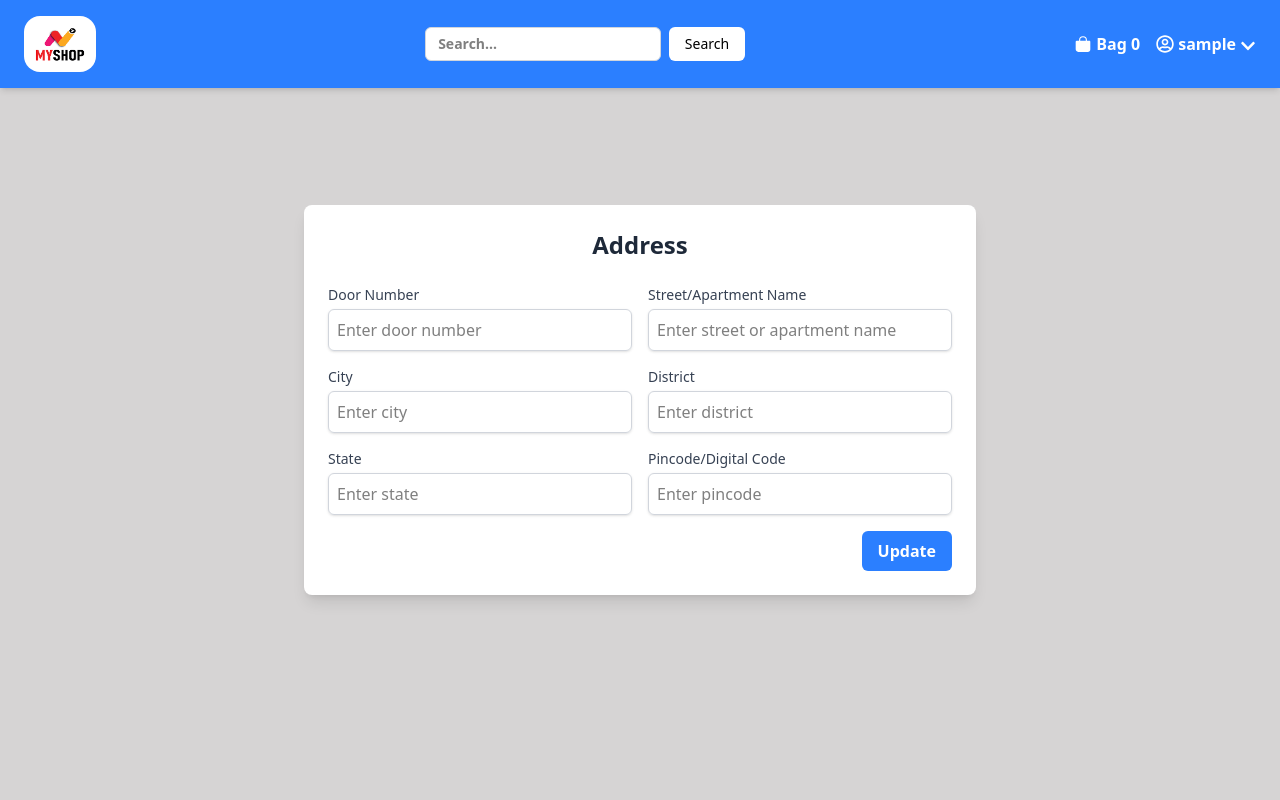
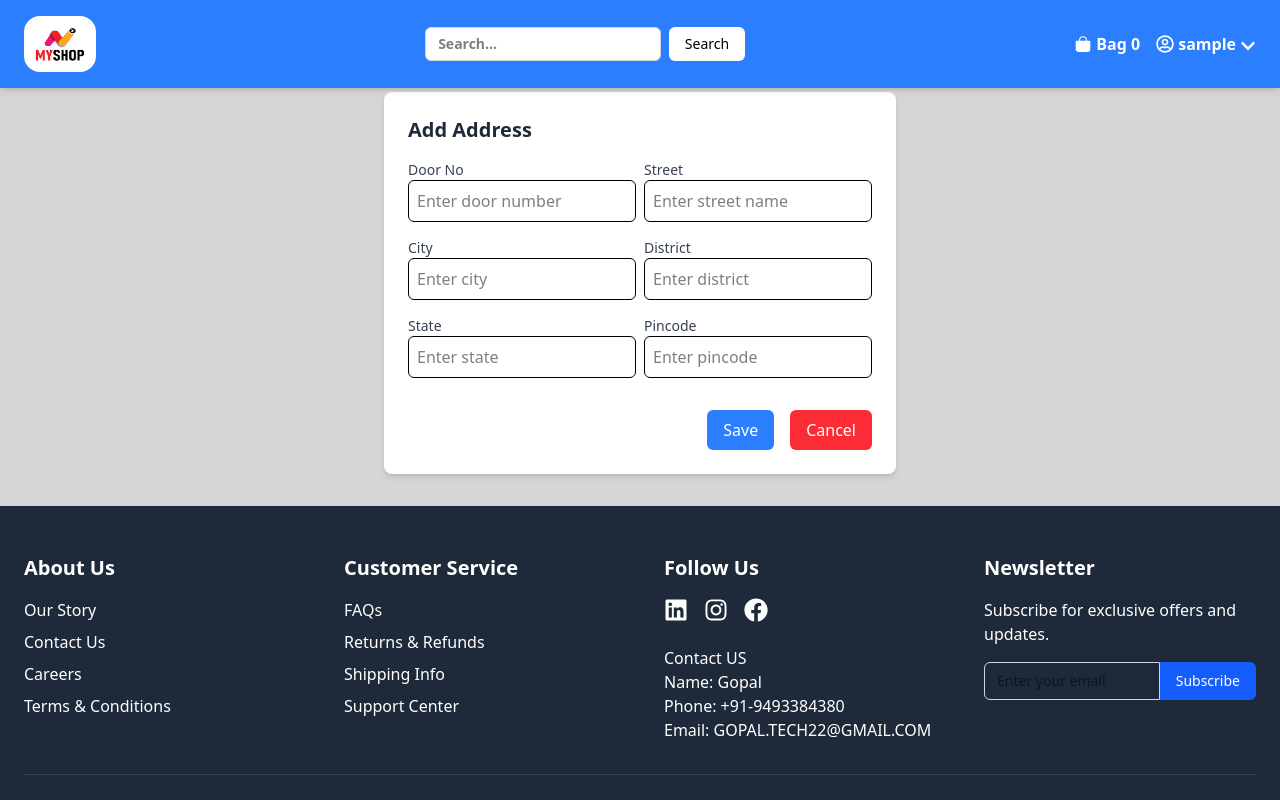
Before and after one commit to Havinav/myshope, a React (Vite) app: page /address in a window 1280 px wide. Shown: the top 800 px of the page. Built offline with nearby package versions, Linux system fonts and the light colour scheme; no server answers; the database is empty; sample sign-in values are in the browser's storage.

Commit message:
chnage track status and code updated

```diff
--- a/src/Pages/Address.jsx
+++ b/src/Pages/Address.jsx
@@ -1,11 +1,13 @@
-// AddressForm.jsx
-import { doc, setDoc, getDoc } from "firebase/firestore";
+// Address.jsx
 import React, { useEffect, useState } from "react";
 import { useSelector } from "react-redux";
+import { useNavigate } from "react-router-dom";
+import { doc, getDoc, setDoc } from "firebase/firestore";
 import { db } from "../firebase/firebase";
 import { toast } from "react-toastify";
 
-const Address = () => {
+const Address = ({ onClose, onSave }) => {
+  const navigate = useNavigate();
   const user = useSelector((state) => state.user.userData);
   const [formData, setFormData] = useState({
     doorNo: "",
@@ -14,19 +16,32 @@ const Address = () => {
     district: "",
     state: "",
     pincode: "",
-    userId: user?.id || "",
   });
+  const [formErrors, setFormErrors] = useState({});
   const [loading, setLoading] = useState(false);
-  const [errors, setErrors] = useState({});
+  const [saving, setSaving] = useState(false);
 
+  // Fetch address on mount
   useEffect(() => {
-    if (!user?.id) return;
+    if (user?.id) {
+      fetchAddress();
+    } else if (!onClose) {
+      // Only redirect if not in modal
+      toast.error("Please log in to manage your address", {
+        position: "bottom-center",
+        autoClose: 4000,
+        theme: "dark",
+      });
+      navigate("/login");
+    }
+  }, [user?.id, navigate, onClose]);
+
   const fetchAddress = async () => {
     setLoading(true);
     try {
-        const docSnap = await getDoc(doc(db, "addresses", user.id));
+      const docRef = doc(db, "addresses", user.id);
+      const docSnap = await getDoc(docRef);
       if (docSnap.exists()) {
-          console.log(docSnap.data());
         setFormData({ ...docSnap.data(), userId: user.id });
       }
     } catch (error) {
@@ -40,41 +55,59 @@ const Address = () => {
       setLoading(false);
     }
   };
-    fetchAddress();
-  }, [user?.id]);
 
-  const validateForm = () => {
-    const newErrors = {};
-    if (!formData.doorNo) newErrors.doorNo = "Door number is required";
-    if (!formData.street) newErrors.street = "Street/Apartment name is required";
-    if (!formData.city) newErrors.city = "City is required";
-    if (!formData.district) newErrors.district = "District is required";
-    if (!formData.state) newErrors.state = "State is required";
-    if (!formData.pincode) {
-      newErrors.pincode = "Pincode is required";
-    } else if (!/^\d{6}$/.test(formData.pincode)) {
-      newErrors.pincode = "Pincode must be 6 digits";
-    }
-    return newErrors;
+  // Handle form input changes
+  const handleInputChange = (e) => {
+    const { name, value } = e.target;
+    setFormData((prev) => ({ ...prev, [name]: value }));
+    setFormErrors((prev) => ({ ...prev, [name]: "" }));
   };
 
-  const handleSubmit = async (e) => {
+  // Validate form
+  const validateForm = () => {
+    const errors = {};
+    const requiredFields = [
+      "doorNo",
+      "street",
+      "city",
+      "district",
+      "state",
+      "pincode",
+    ];
+    requiredFields.forEach((field) => {
+      if (!formData[field].trim()) {
+        errors[field] = `${field
+          .replace(/([A-Z])/g, " $1")
+          .trim()} is required`;
+      }
+    });
+    setFormErrors(errors);
+    return Object.keys(errors).length === 0;
+  };
+
+  // Save address to Firestore
+  const saveAddress = async (e) => {
     e.preventDefault();
-    const formErrors = validateForm();
-    if (Object.keys(formErrors).length === 0) {
-      setLoading(true);
-      try {
-        await setDoc(doc(db, "addresses", user.id), formData);
-        toast.success("Address Saved Successfully", {
+    if (!validateForm()) {
+      toast.error("Please fill in all required fields", {
         position: "bottom-center",
         autoClose: 2000,
-          hideProgressBar: false,
-          closeOnClick: true,
-          pauseOnHover: true,
-          draggable: true,
-          progress: undefined,
         theme: "dark",
       });
+      return;
+    }
+
+    setSaving(true);
+    try {
+      await setDoc(doc(db, "addresses", user.id), formData, { merge: true });
+      toast.success("Address saved successfully", {
+        position: "bottom-center",
+        autoClose: 2000,
+        theme: "dark",
+      });
+      if (onSave) onSave(); // Trigger fetchAddress in Cart.jsx
+      if (onClose) onClose(); // Close modal in Cart.jsx
+      else navigate("/cart"); // Redirect to cart if standalone
     } catch (error) {
       console.error("Error saving address:", error);
       toast.error("Failed to save address", {
@@ -83,202 +116,143 @@ const Address = () => {
         theme: "dark",
       });
     } finally {
-        setLoading(false);
-      }
-    } else {
-      setErrors(formErrors);
-    }
-  };
-
-  const handleChange = (e) => {
-    const { name, value } = e.target;
-    setFormData({ ...formData, [name]: value });
-    if (errors[name]) {
-      setErrors({ ...errors, [name]: "" });
+      setSaving(false);
     }
   };
 
   return (
-    <div className="min-h-screen flex items-center justify-center p-4 text-black">
-      <div className="bg-white p-6 rounded-lg shadow-lg w-full max-w-2xl">
-        {loading && (
-          <div className="w-full bg-gray-200 rounded-full h-2.5 mb-6 overflow-hidden">
-            <div
-              className="bg-blue-600 h-2.5 rounded-full animate-progress"
-              style={{ width: "100%" }}
-            ></div>
+    <div className="font-manrope mt-22 md:mt-23 p-6 text-black bg-white rounded-lg shadow-md max-w-lg mx-auto">
+      <h2 className="text-xl font-semibold mb-4 text-gray-800">
+        {formData.doorNo ? "Edit Address" : "Add Address"}
+      </h2>
+      {loading ? (
+        <div className="text-center">
+          <div className="animate-spin inline-block w-6 h-6 border-4 border-blue-500 border-t-transparent rounded-full"></div>
+          <span className="ml-2 text-gray-600">Loading...</span>
         </div>
-        )}
-        <h2 className="text-2xl font-bold mb-6 text-center text-gray-800">
-          Address
-        </h2>
-        <form onSubmit={handleSubmit} className="space-y-4">
-          <div className="grid grid-cols-1 md:grid-cols-2 gap-4">
-            {/* Door Number */}
+      ) : (
+        <form onSubmit={saveAddress} className="space-y-4">
+          <div className="grid grid-cols-2 gap-2">
             <div>
-              <label
-                htmlFor="doorNo"
-                className="block text-sm font-medium text-gray-700"
-              >
-                Door Number
+              <label className="block text-sm font-medium text-gray-700">
+                Door No
               </label>
               <input
                 type="text"
-                id="doorNo"
                 name="doorNo"
                 value={formData.doorNo}
-                onChange={handleChange}
-                className={`mt-1 block w-full rounded-md border ${
-                  errors.doorNo ? "border-red-500" : "border-gray-300"
-                } shadow-sm focus:border-blue-500 focus:ring focus:ring-blue-200 focus:ring-opacity-50 p-2`}
+                onChange={handleInputChange}
+                className="w-full p-2 border rounded-md focus:outline-none focus:ring-2 focus:ring-blue-500"
                 placeholder="Enter door number"
-                disabled={loading}
               />
-              {errors.doorNo && (
-                <p className="mt-1 text-sm text-red-500">{errors.doorNo}</p>
+              {formErrors.doorNo && (
+                <p className="text-red-500 text-sm mt-1">{formErrors.doorNo}</p>
               )}
             </div>
-
-            {/* Street/Apartment Name */}
             <div>
-              <label
-                htmlFor="street"
-                className="block text-sm font-medium text-gray-700"
-              >
-                Street/Apartment Name
+              <label className="block text-sm font-medium text-gray-700">
+                Street
               </label>
               <input
                 type="text"
-                id="street"
                 name="street"
                 value={formData.street}
-                onChange={handleChange}
-                className={`mt-1 block w-full rounded-md border ${
-                  errors.street ? "border-red-500" : "border-gray-300"
-                } shadow-sm focus:border-blue-500 focus:ring focus:ring-blue-200 focus:ring-opacity-50 p-2`}
-                placeholder="Enter street or apartment name"
-                disabled={loading}
+                onChange={handleInputChange}
+                className="w-full p-2 border rounded-md focus:outline-none focus:ring-2 focus:ring-blue-500"
+                placeholder="Enter street name"
               />
-              {errors.street && (
-                <p className="mt-1 text-sm text-red-500">{errors.street}</p>
+              {formErrors.street && (
+                <p className="text-red-500 text-sm mt-1">{formErrors.street}</p>
               )}
             </div>
-
-            {/* City */}
+          </div>
+          <div className="grid grid-cols-2 gap-2">
           <div>
-              <label
-                htmlFor="city"
-                className="block text-sm font-medium text-gray-700"
-              >
+            <label className="block text-sm font-medium text-gray-700">
               City
             </label>
             <input
               type="text"
-                id="city"
               name="city"
               value={formData.city}
-                onChange={handleChange}
-                className={`mt-1 block w-full rounded-md border ${
-                  errors.city ? "border-red-500" : "border-gray-300"
-                } shadow-sm focus:border-blue-500 focus:ring focus:ring-blue-200 focus:ring-opacity-50 p-2`}
+              onChange={handleInputChange}
+              className="w-full p-2 border rounded-md focus:outline-none focus:ring-2 focus:ring-blue-500"
               placeholder="Enter city"
-                disabled={loading}
             />
-              {errors.city && (
-                <p className="mt-1 text-sm text-red-500">{errors.city}</p>
+            {formErrors.city && (
+              <p className="text-red-500 text-sm mt-1">{formErrors.city}</p>
             )}
           </div>
-
-            {/* District */}
           <div>
-              <label
-                htmlFor="district"
-                className="block text-sm font-medium text-gray-700"
-              >
+            <label className="block text-sm font-medium text-gray-700">
               District
             </label>
             <input
               type="text"
-                id="district"
               name="district"
               value={formData.district}
-                onChange={handleChange}
-                className={`mt-1 block w-full rounded-md border ${
-                  errors.district ? "border-red-500" : "border-gray-300"
-                } shadow-sm focus:border-blue-500 focus:ring focus:ring-blue-200 focus:ring-opacity-50 p-2`}
+              onChange={handleInputChange}
+              className="w-full p-2 border rounded-md focus:outline-none focus:ring-2 focus:ring-blue-500"
               placeholder="Enter district"
-                disabled={loading}
             />
-              {errors.district && (
-                <p className="mt-1 text-sm text-red-500">{errors.district}</p>
+            {formErrors.district && (
+              <p className="text-red-500 text-sm mt-1">{formErrors.district}</p>
             )}
           </div>
-
-            {/* State */}
+          </div>
+          <div className="grid grid-cols-2 gap-2">
           <div>
-              <label
-                htmlFor="state"
-                className="block text-sm font-medium text-gray-700"
-              >
+            <label className="block text-sm font-medium text-gray-700">
               State
             </label>
             <input
               type="text"
-                id="state"
               name="state"
               value={formData.state}
-                onChange={handleChange}
-                className={`mt-1 block w-full rounded-md border ${
-                  errors.state ? "border-red-500" : "border-gray-300"
-                } shadow-sm focus:border-blue-500 focus:ring focus:ring-blue-200 focus:ring-opacity-50 p-2`}
+              onChange={handleInputChange}
+              className="w-full p-2 border rounded-md focus:outline-none focus:ring-2 focus:ring-blue-500"
               placeholder="Enter state"
-                disabled={loading}
             />
-              {errors.state && (
-                <p className="mt-1 text-sm text-red-500">{errors.state}</p>
+            {formErrors.state && (
+              <p className="text-red-500 text-sm mt-1">{formErrors.state}</p>
             )}
           </div>
-
-            {/* Pincode */}
           <div>
-              <label
-                htmlFor="pincode"
-                className="block text-sm font-medium text-gray-700"
-              >
-                Pincode/Digital Code
+            <label className="block text-sm font-medium text-gray-700">
+              Pincode
             </label>
             <input
               type="text"
-                id="pincode"
               name="pincode"
               value={formData.pincode}
-                onChange={handleChange}
-                className={`mt-1 block w-full rounded-md border ${
-                  errors.pincode ? "border-red-500" : "border-gray-300"
-                } shadow-sm focus:border-blue-500 focus:ring focus:ring-blue-200 focus:ring-opacity-50 p-2`}
+              onChange={handleInputChange}
+              className="w-full p-2 border rounded-md focus:outline-none focus:ring-2 focus:ring-blue-500"
               placeholder="Enter pincode"
-                maxLength="6"
-                disabled={loading}
             />
-              {errors.pincode && (
-                <p className="mt-1 text-sm text-red-500">{errors.pincode}</p>
+            {formErrors.pincode && (
+              <p className="text-red-500 text-sm mt-1">{formErrors.pincode}</p>
             )}
           </div>
           </div>
-
-          <div className="flex justify-end">
+          <div className="pt-4 flex justify-end gap-4">
             <button
               type="submit"
-              className={`bg-blue-500 hover:bg-blue-600 text-white font-semibold py-2 px-4 rounded-md focus:outline-none focus:ring-2 focus:ring-blue-200 transition duration-200 ${
-                loading ? "opacity-50 cursor-not-allowed" : ""
-              }`}
-
+              className="bg-blue-500 text-white py-2 px-4 rounded-md hover:bg-blue-600 focus:outline-none focus:ring-2 focus:ring-blue-500 disabled:opacity-50 disabled:cursor-not-allowed"
+              disabled={saving || loading}
             >
-             Update
+               {formData.doorNo ? "Update" : "Save"}
+            </button>
+            <button
+              type="button"
+              className="bg-red-500 text-white py-2 px-4 rounded-md hover:bg-red-600 focus:outline-none focus:ring-2 focus:ring-red-500 disabled:opacity-50 disabled:cursor-not-allowed"
+              onClick={() => (onClose ? onClose() : navigate("/cart"))}
+              disabled={saving || loading}
+            >
+              Cancel
             </button>
           </div>
         </form>
-      </div>
+      )}
     </div>
   );
 };
--- a/src/Pages/Cart.jsx
+++ b/src/Pages/Cart.jsx
@@ -9,7 +9,7 @@ import { toast } from "react-toastify";
 import { Link } from "react-router-dom";
 import { doc, getDoc } from "firebase/firestore";
 import { db } from "../firebase/firebase";
-
+import Address from "./Address";
 
 const Cart = () => {
   const dispatch = useDispatch();
@@ -59,8 +59,6 @@ const Cart = () => {
     }
   };
 
-
-
   // Handle product deletion
   const handleRemoveProduct = (productId) => {
     dispatch(removeProductAsync({ productId: Number(productId), userId: user.id }));
@@ -75,9 +73,8 @@ const Cart = () => {
   const tax = subtotal * 0.1;
   const total = subtotal + shipping + tax;
 
-
   return (
-    <div className="min-h-screen  py-8 px-4 sm:px-6 lg:px-8 mt-25 md:mt-18">
+    <div className="min-h-screen py-8 px-4 sm:px-6 lg:px-8 mt-25 md:mt-18 font-manrope">
       <div className="max-w-7xl mx-auto">
         {(loading || addressLoading) && (
           <div className="w-full bg-gray-200 rounded-full h-2.5 mb-6 overflow-hidden">
@@ -149,7 +146,6 @@ const Cart = () => {
                               <p className="font-semibold text-black">
                                 ${item.price.toFixed(2)} | Discount: {item.discountPercentage?.toFixed(2) || 0}%
                               </p>
-
                               <button
                                 className="mt-2 text-red-500 hover:bg-red-100 hover:text-red-600 p-1 rounded-md"
                                 onClick={() => handleRemoveProduct(item.id)}
@@ -195,7 +191,7 @@ const Cart = () => {
                     </div>
                   </div>
                 </div>
-                <Link to={'/checkout'}>
+                <Link to="/checkout">
                   <button
                     className="w-full mt-6 bg-blue-500 text-white py-2 px-4 rounded-md hover:bg-blue-600 focus:outline-none focus:ring-2 focus:ring-blue-500 transition duration-200 disabled:opacity-50 disabled:cursor-not-allowed"
                     disabled={cartItems.length === 0 || loading || addressLoading}
@@ -210,36 +206,12 @@ const Cart = () => {
 
         {/* Address Modal */}
         {addressFlag && (
-          <div className="fixed  inset-0 bg-opacity-100 flex items-center justify-center z-50">
-            <div className="bg-gray-500 text-white p-6 rounded-lg shadow-lg w-11/12 max-w-lg transform transition-all duration-300">
-              <h2 className="text-xl font-semibold mb-4 ">
-                Address
-              </h2>
-               <span className="text-sm ">
-                Please provide your address details for delivery.
-              </span>
-              <form>
-
-                </form>
-                <div className="mt-4   pt-4 flex justify-end gap-4">
-                  <Link to={'/address'}>
-                <button
-                  className="mt-4 bg-blue-500 text-white py-2 px-4 rounded-md hover:bg-blue-600 focus:outline-none focus:ring-2 focus:ring-blue-500"
-                  onClick={() => setAddressFlag(false)}
-                  disabled={loading || addressLoading}
-                >
-                  Add / Edit Address
-                </button>
-                </Link>
-
-              <button
-                className="mt-4  bg-red-500 text-white py-2 px-4 rounded-md hover:bg-red-600 focus:outline-none focus:ring-2 focus:ring-red-500"
-                onClick={() => setAddressFlag(false)}
-                disabled={loading || addressLoading}
-              >
-                Close
-              </button>
-                  </div>
+          <div className="fixed inset-0 text-black bg-opacity-50 flex items-center justify-center z-50">
+            <div className="bg-white p-6 rounded-lg shadow-lg w-11/12 max-w-lg transform transition-all duration-300">
+              <Address
+                onClose={() => setAddressFlag(false)}
+                onSave={fetchAddress}
+              />
             </div>
           </div>
         )}
--- a/src/Pages/CheckOut.jsx
+++ b/src/Pages/CheckOut.jsx
@@ -197,15 +197,14 @@ const CheckOut = () => {
           orderId: orderId,
           userId: user.id,
           address: address,
-          paymentMode: paymentMethod,
+          paymentMode: paymentMethod.toUpperCase(),
           txId: txId,
           orderDate: new Date().toISOString(),
           updateDate: new Date().toISOString(),
           status: "Order Placed",
           statusTimestamps: {
             "Order Placed": new Date().toISOString(),
-            Picked: null,
-            Packed: null,
+            "Order Processing": null,
             "Order Shipped": null,
             "Order Delivered": null,
           },
--- a/src/Pages/ProductDetails.jsx
+++ b/src/Pages/ProductDetails.jsx
@@ -63,13 +63,13 @@ const ProductDetail = () => {
       )}
       {product && (
         <div>
+
+
+        <div className="flex flex-col bg-white border border-gray-200 rounded-lg shadow-md p-6">
           <button type="button" onClick={()=>navigate(`/s/${product.category}`)}
-          className="flex gap-2 text-white bg-gradient-to-r from-pink-400 via-pink-500 to-pink-600 hover:bg-gradient-to-br focus:ring-4 focus:outline-none focus:ring-pink-300 dark:focus:ring-pink-800 font-medium rounded-lg text-sm px-5 py-2.5 text-center me-2 mb-2">
+          className="flex w-40 justify-items-center gap-2 text-white bg-gradient-to-r from-pink-400 via-pink-500 to-pink-600 hover:bg-gradient-to-br focus:ring-4 focus:outline-none focus:ring-pink-300 dark:focus:ring-pink-800 font-medium rounded-lg text-sm px-5 py-2.5 text-center me-2 mb-2">
             <FaArrowLeft className='mt-1'/> Back
           </button>
-
-        <div className="flex flex-col bg-white border border-gray-200 rounded-lg shadow-md p-6">
-
           {/* Product Card: Image and Details */}
           <div className="flex flex-col md:flex-row md:gap-8">
             {/* Image Carousel */}
--- a/src/Pages/Profile.jsx
+++ b/src/Pages/Profile.jsx
@@ -8,7 +8,7 @@ const Profile = () => {
  const user = useSelector((state) => state.user.userData);
 
   return (
-    <div class="h-full text-black bg-gray-100 p-4 md:p-8">
+    <div class="h-full text-black  p-4 md:p-8">
       <div class="border-b-2 block md:flex">
         <div class="w-full md:w-2/5 p-4 sm:p-6 lg:p-8 bg-white shadow-md">
           <div class="flex justify-between">
```
Also changed, not shown: src/App.jsx (+50 -35 lines), src/Pages/OrderTracker.jsx (+11 -6 lines), src/job/OrderJob.js (added, +152 -0 lines). Lines whose indentation alone changed are shown as unchanged.
